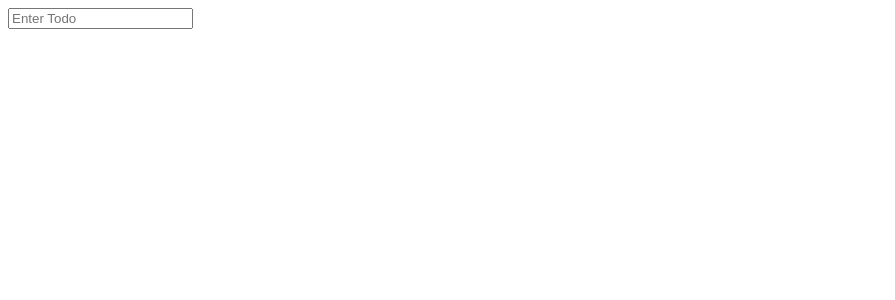
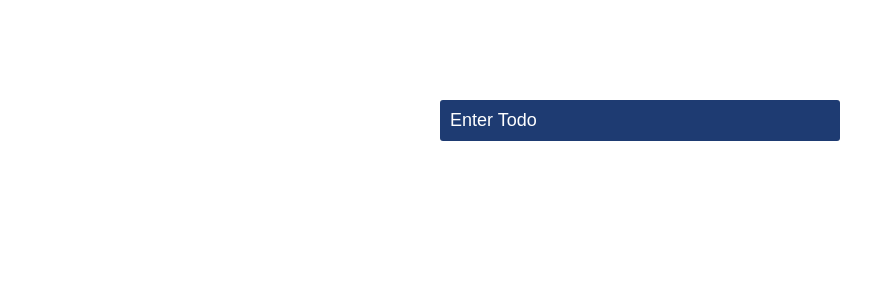
Before and after one commit to gectokot/absolutely-unique-todo, a React (Create React App) app: page / in a window 1280 px wide. Shown: the top 300 px of the page, without its empty margins (0-895 px from the left). Built offline with nearby package versions, Linux system fonts and the light colour scheme.

Commit message:
added styling with styled-components

```diff
--- a/package.json
+++ b/package.json
@@ -9,6 +9,7 @@
     "react": "^17.0.1",
     "react-dom": "^17.0.1",
     "react-scripts": "4.0.1",
+    "styled-components": "^5.2.1",
     "uuid": "^8.3.2",
     "web-vitals": "^0.2.4"
   },
--- a/src/components/App.js
+++ b/src/components/App.js
@@ -1,8 +1,39 @@
 import React from "react";
 import List from "./List";
+import styled, { createGlobalStyle } from "styled-components";
+
+const Wrapper = styled.div`
+  box-sizing: border-box;
+  margin: 0;
+  padding: 0;
+  padding-top: 25%;
+  width: 400px;
+`;
+
+const GlobalStyle = createGlobalStyle`
+  @import url('https://fonts.googleapis.com/css2?family=Montserrat:wght@300;400&display=swap');
+  * {
+    box-sizing: border-box;
+    font-family: 'Montserrat', sans-serif;
+    font-weight: 300;
+  }
+
+  body {
+    margin: 0;
+    padding: 0;
+    display: flex;
+    justify-content: center;
+    height: 100vh;
+  }
+`;
 
 function App() {
-  return <List />;
+  return (
+    <Wrapper>
+      <GlobalStyle />
+      <List />
+    </Wrapper>
+  );
 }
 
 export default App;
--- a/src/components/List.jsx
+++ b/src/components/List.jsx
@@ -1,8 +1,18 @@
 import React, { useState } from "react";
 import { v4 as uuidv4 } from "uuid";
+import styled from 'styled-components'
 
 import TodoForm from "./TodoForm";
 import Todoitem from "./TodoItem";
+
+const TodoList = styled.ul`
+  margin: 0;
+  padding: 0;
+  list-style: none;
+`
+
+
+
 
 function List() {
   const [items, setItems] = useState([]);
@@ -20,7 +30,6 @@ function List() {
   };
 
   const deleteItem = (id) => {
-    console.log(id)
     setItems(items.filter((item) => item.id !== id));
   };
 
@@ -35,7 +44,7 @@ function List() {
         handleChange={handleChange}
         value={value}
       />
-      <ul>{renderedTodos}</ul>
+      <TodoList>{renderedTodos}</TodoList>
     </div>
   );
 }
--- a/src/components/TodoForm.jsx
+++ b/src/components/TodoForm.jsx
@@ -1,15 +1,29 @@
 import React from "react";
+import styled from "styled-components";
+
+const Input = styled.input`
+  font-size: 18px;
+  padding: 10px;
+  background: #1e3b72;
+  color: white;
+  border: none;
+  border-radius: 3px;
+  width: 100%;
+  ::placeholder {
+    color: white;
+  }
+`;
 
 function TodoForm(props) {
   return (
     <form onSubmit={props.handleSubmit}>
-      <input
+      <Input
         type="text"
         value={props.value}
         onChange={props.handleChange}
         placeholder="Enter Todo"
         required
-      />
+      ></Input>
     </form>
   );
 }
--- a/src/components/TodoItem.jsx
+++ b/src/components/TodoItem.jsx
@@ -1,11 +1,26 @@
 import React from "react";
+import styled from 'styled-components'
+
+const Todo = styled.li`
+  font-size: 18px;
+  padding: 10px;
+  width: 100%;
+  background: #E6E6FA;
+  border: none;
+  border-radius: 3px;
+  display: flex;
+  justify-content: space-between;
+`;
+
+const Button = styled.button`
+`
 
 function TodoItem(props) {
   return (
-    <li>
+    <Todo>
       {props.todo}
-      <button onClick={() => props.deleteItem(props.id)}>X</button>
-    </li>
+      <Button onClick={() => props.deleteItem(props.id)}>X</Button>
+    </Todo>
   );
 }
 
```
Also changed, not shown: src/index.js (+4 -4 lines), 2 other files (tests, documents, lock files or other folders).
